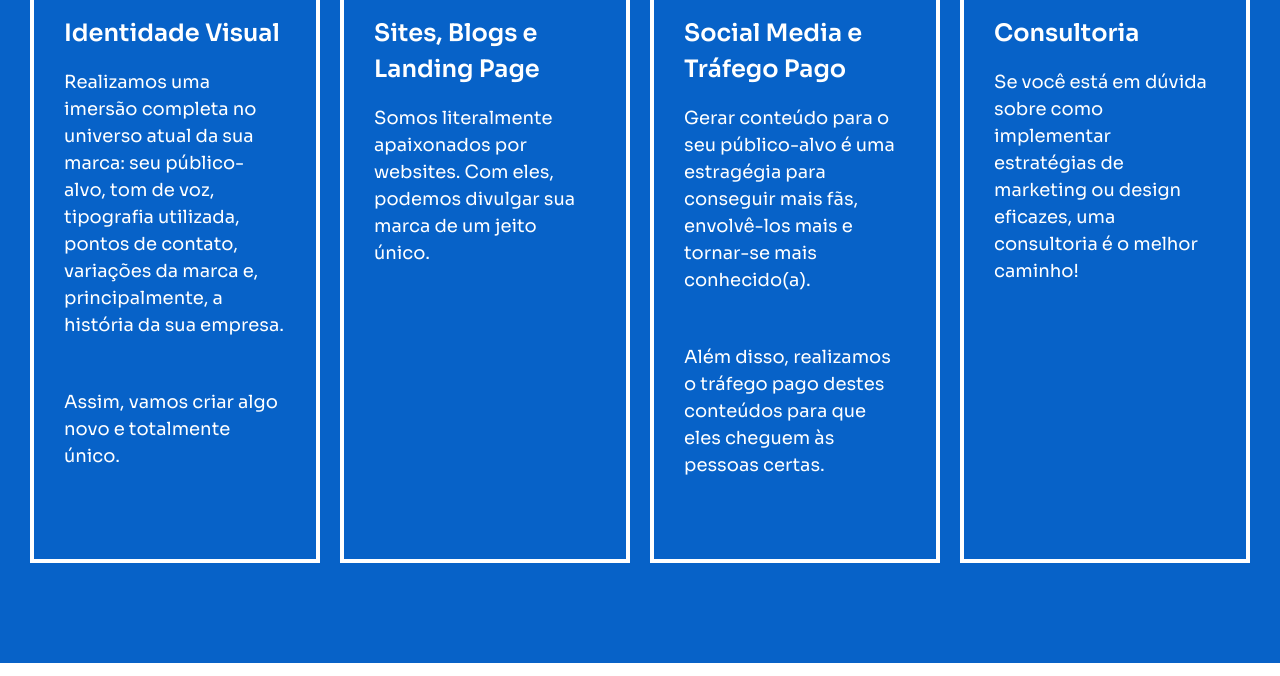
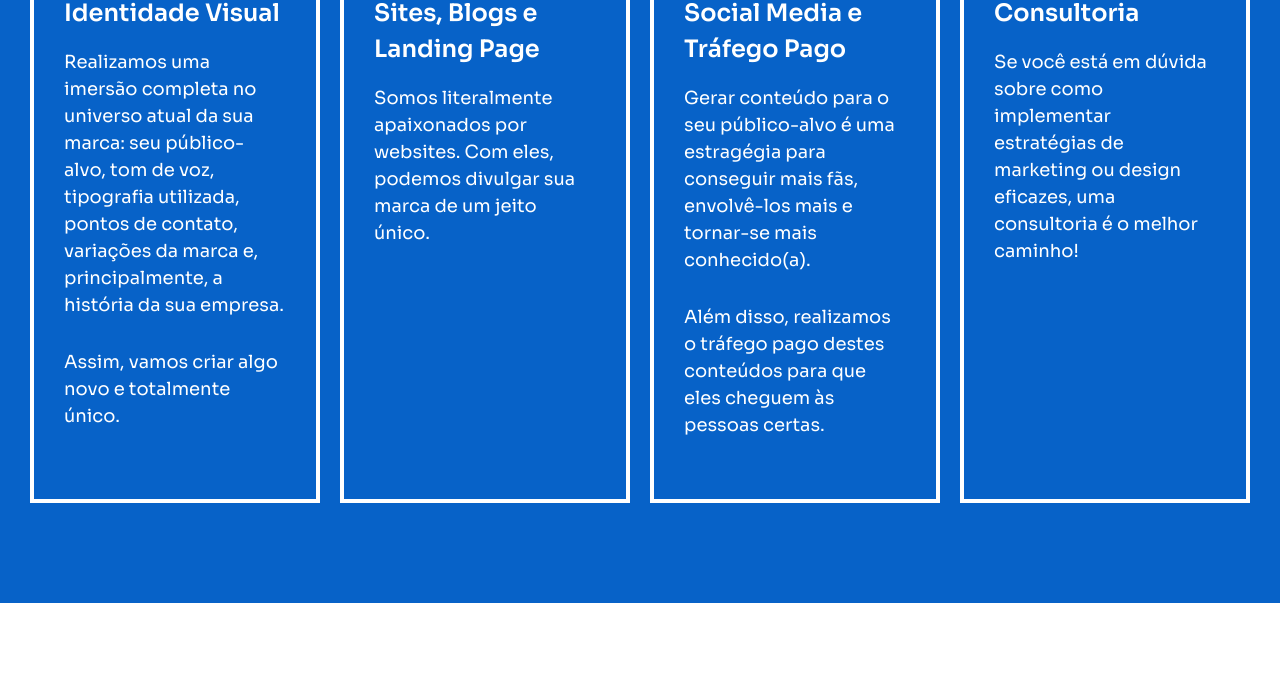
Before and after one commit to zdoug/ambigram, a website: page index.html in a window 1280 px wide. Shown: the part 2186-2862 px from the top of the page. Drawn offline with Linux system fonts and the light colour scheme.

Commit message:
alter css

```diff
--- a/src/scss/_structure.scss
+++ b/src/scss/_structure.scss
@@ -194,7 +194,7 @@ section {
   & .container {
     flex-direction: column;
     & p {
-      margin-bottom: 5rem;
+      margin-bottom: 3rem;
     }
     & .services-list {
       display: flex;
```
Also changed, not shown: css/stylesheet.css.
